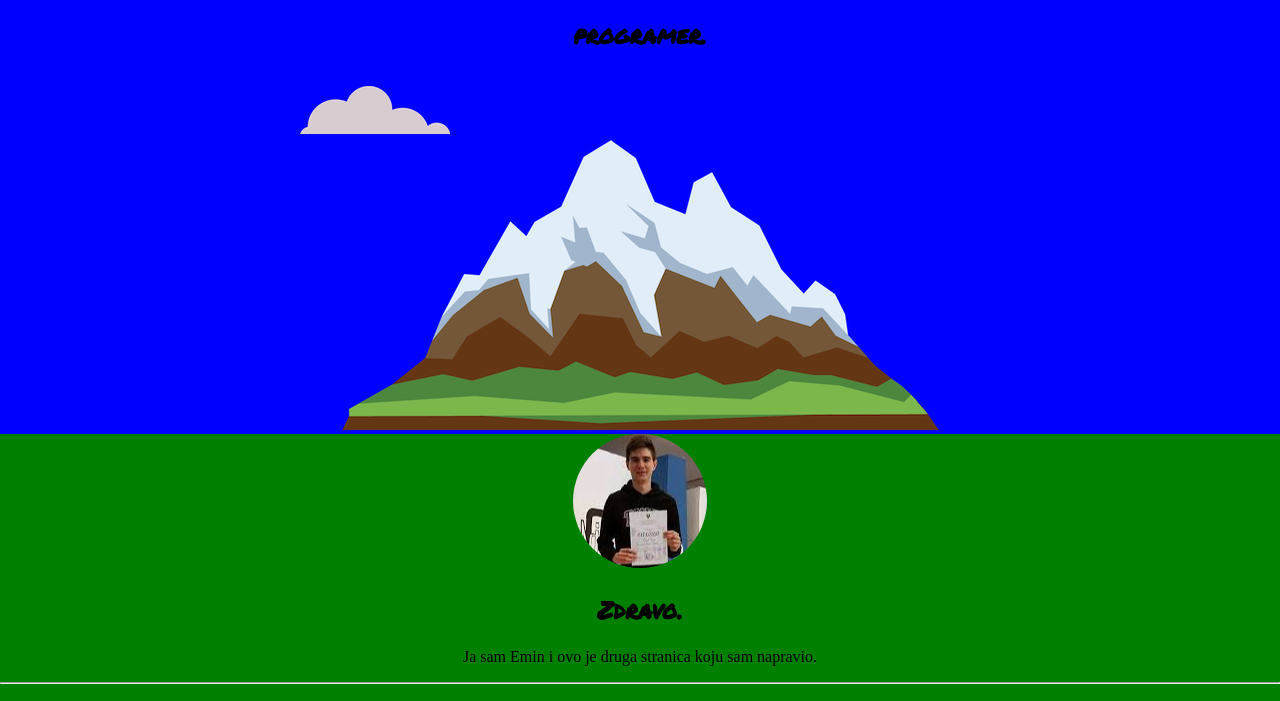
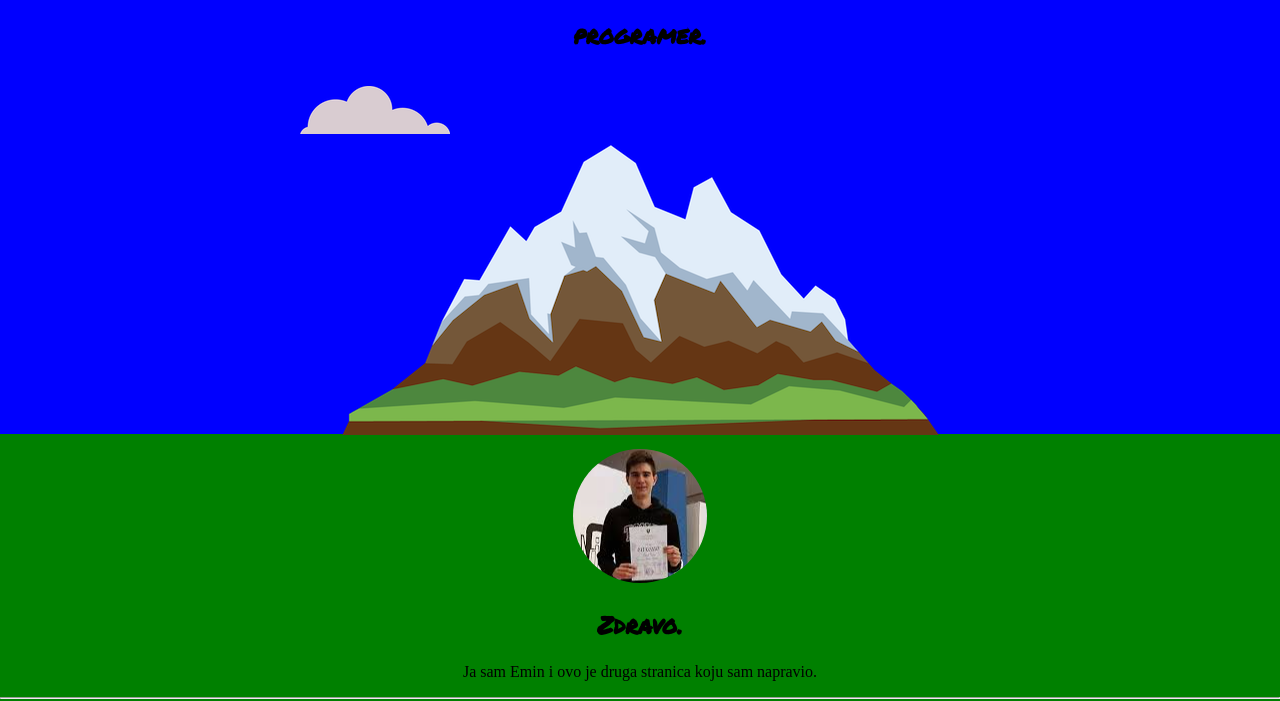
Before and after one commit to EmCoderixinho/drugastranica, a plain HTML site: page index.html in a window 1280 px wide. Shown: the part 159-860 px from the top of the page. Drawn offline with Linux system fonts and the light colour scheme.

Commit message:
Add files via upload

```diff
--- a/css/styles.css
+++ b/css/styles.css
@@ -16,6 +16,12 @@ h2{
   font-family: 'Permanent Marker', cursive;
 }
 
+.planina{
+
+  position: relative;
+  bottom: -5px;
+}
+
 .top-container{
 
   background-color: blue;
@@ -25,6 +31,7 @@ h2{
 
 .middle-container{
 
+  padding-top: 15px;
   background-color: green;
 
 }
```
